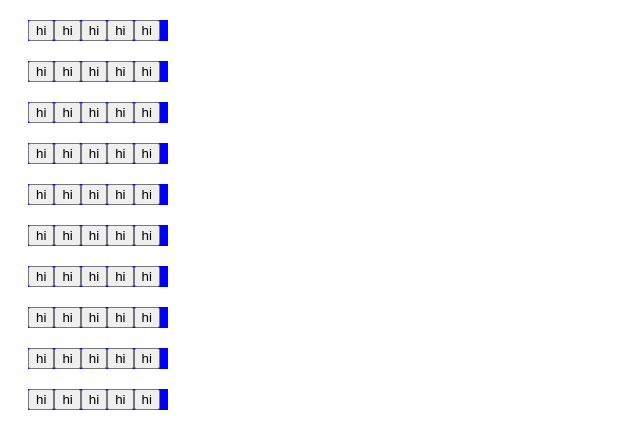
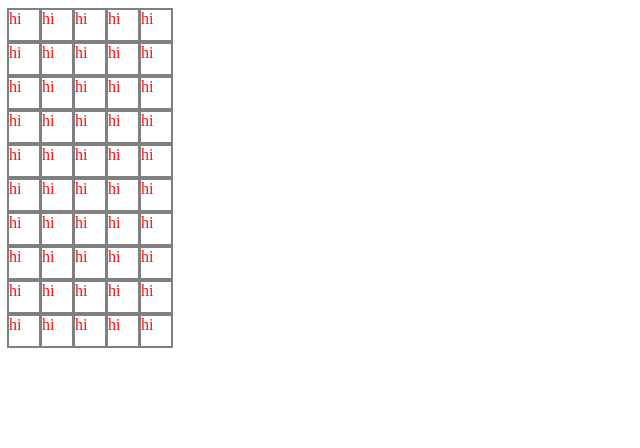
Before and after one commit to ace-jc/Grid-Test, a React (Create React App) app: page / in a window 1280 px wide. Shown: the top 448 px of the page, without its empty margins (0-640 px from the left). Built offline with nearby package versions, Linux system fonts and the light colour scheme.

Commit message:
updating the grid to use divs instead of buttons and hover action with color updates already occuring.. need to work on removing text and adding click behavior and neighbor finding for cellular automata

```diff
--- a/src/App.css
+++ b/src/App.css
@@ -1,12 +1,5 @@
 .App {
   text-align: center;
-}
-
-.grid-row {
-  /* font: 24px "Century Gothic", Futura, sans-serif; */
-  margin: 20px;
-  width: 140px;
-  background-color: blue
 }
 
 .individual-square {
@@ -14,6 +7,18 @@
   margin: 20px;
   width: 140px;
   background-color: red
+}
+
+.individual-square{
+  backgroundColor: 'white';
+  width: '30px';
+  height: '30px';
+  border: "2px solid gray";
+  display: 'inline-block';
+  margin: '0';
+  marginLeft: '-1px';
+  color: '#ed1212';
+  cursor: 'pointer'
 }
 
 .App-logo {
--- a/src/IndividualSquare.js
+++ b/src/IndividualSquare.js
@@ -7,8 +7,23 @@ class IndividualSquare extends React.Component {
     this.state = {
       hovering: true,
       text: this.props.value,
-      updatedStyle: this.props.style
+      updatedStyle: this.defaultStyle()
     }
+  }
+
+  defaultStyle(){
+    var cellStyles = {
+      backgroundColor: 'white',
+      width: '30px',
+      height: '30px',
+      border: "2px solid gray",
+      display: 'inline-block',
+      margin: '0',
+      marginLeft: '-1px',
+      color: '#ed1212',
+      cursor: 'pointer'
+    }
+    return cellStyles
   }
 
   mouseToggle(){
@@ -16,10 +31,14 @@ class IndividualSquare extends React.Component {
     var linkStyle;
     var buttonText;
     if (this.state.hovering) {
-      linkStyle = {color: '#ed1212',cursor: 'pointer'}
+      var cellStyles = this.defaultStyle()
+      cellStyles.backgroundColor = 'black'
+      linkStyle = cellStyles
       buttonText = "hi"
     } else {
-      linkStyle = {color: '#000'}
+      var cellStyles = this.defaultStyle()
+      cellStyles.backgroundColor = 'white'
+      linkStyle = cellStyles
       buttonText = "hi"
     }
     this.setState({
@@ -29,14 +48,16 @@ class IndividualSquare extends React.Component {
     });
   }
 
+
+
   render(){
     return(
-      <button
+      <div
         style={this.state.updatedStyle}
         onMouseEnter = {() => this.mouseToggle()}
         onMouseLeave = {() => this.mouseToggle()}>
         {this.state.text}
-      </button>
+      </div>
     );
   }
 }
```
